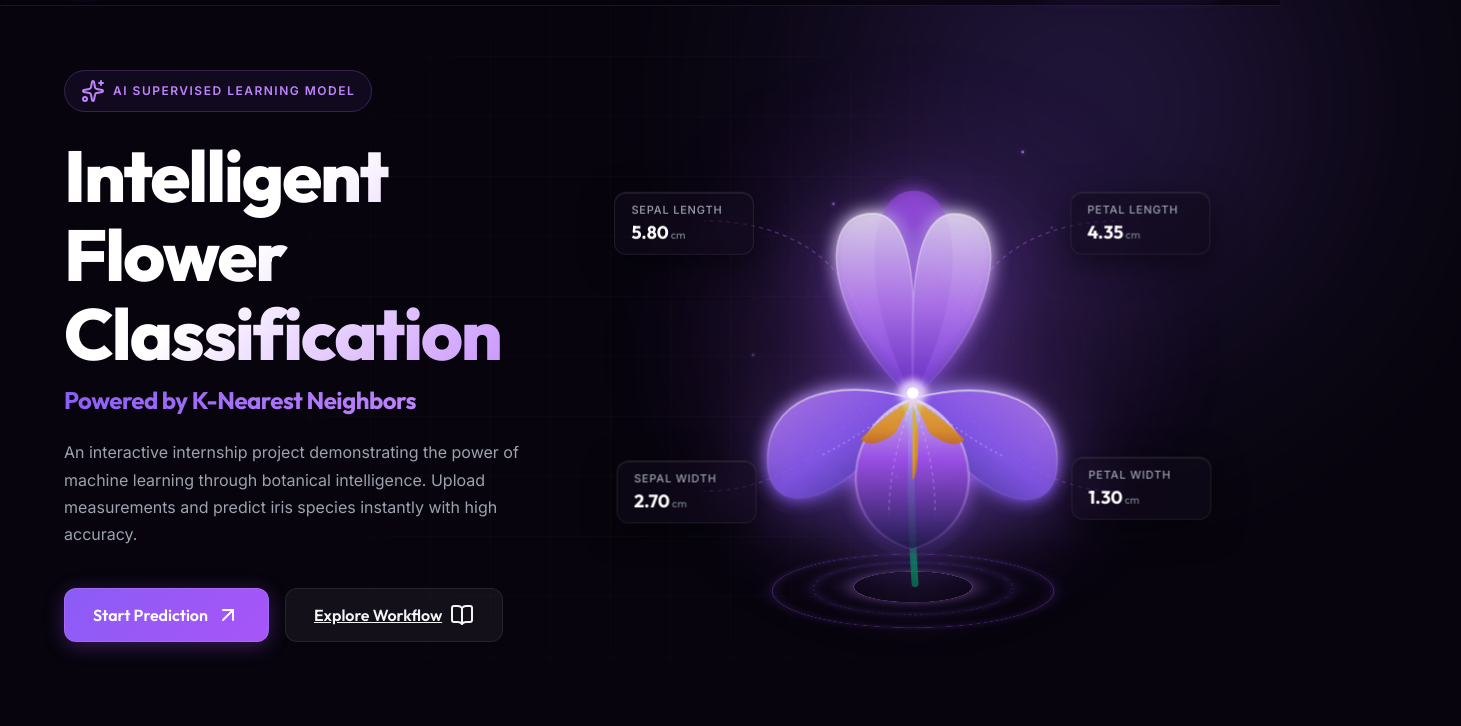
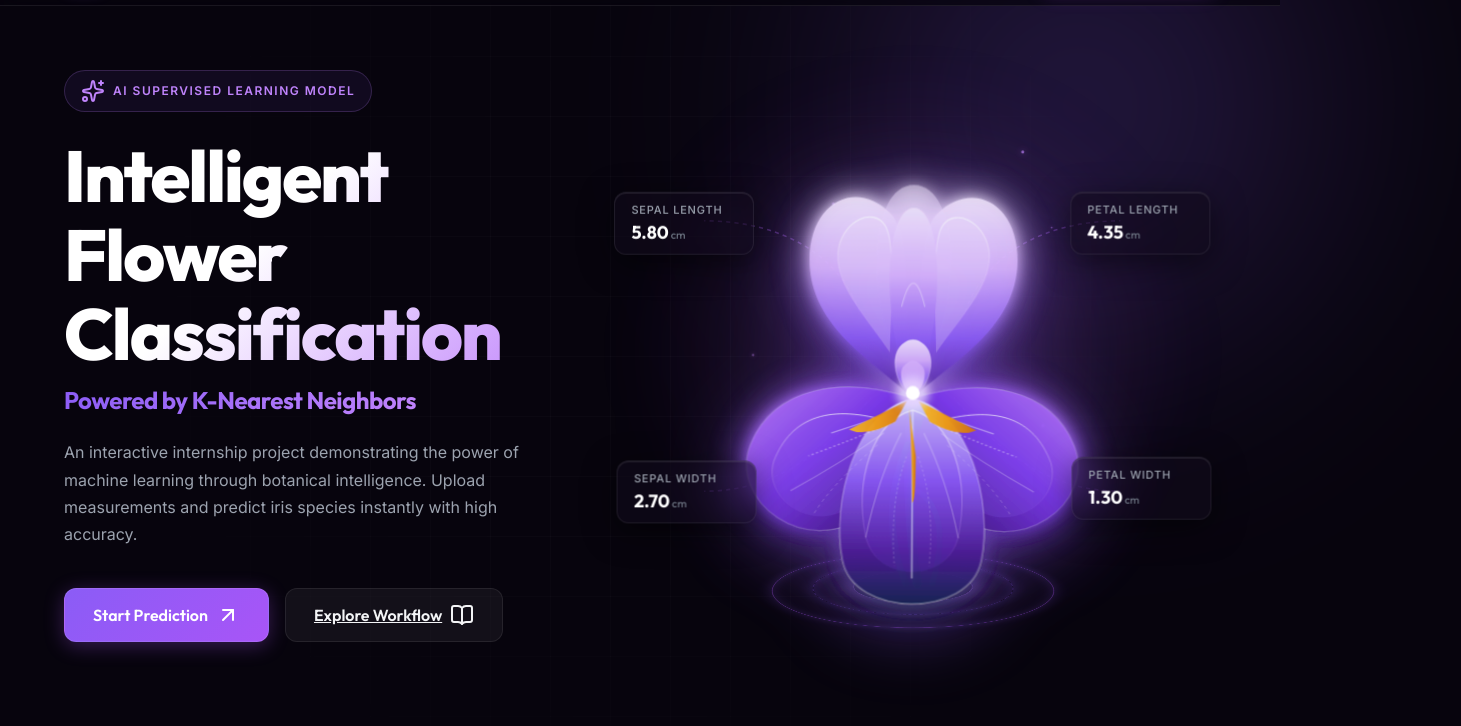
Before and after one commit to Sudiksha-Bharat-Singh/BloomSphere, a website built with Vite: page index.html in a window 1280 px wide. Shown: the part 74-800 px from the top of the page, 1461 px wide, since content can reach past the window. Built offline with nearby package versions, Linux system fonts and the light colour scheme.

Commit message:
feat: upgrade holographic iris SVG with realistic gradients, detailed petal anatomy, and improved glow filter

```diff
--- a/index.html
+++ b/index.html
@@ -141,105 +141,154 @@
               <div class="hologram-ring ring-3"></div>
             </div>
 
-            <!-- Premium Inline SVG Flower Illustration -->
+            <!-- Premium Realistic Holographic SVG Flower Illustration -->
             <svg viewBox="0 0 400 400" fill="none" xmlns="http://www.w3.org/2000/svg" class="hero-iris-svg" style="z-index: 2; position: relative;">
               <defs>
-                <!-- Glow Filter -->
-                <filter id="holo-glow" x="-20%" y="-20%" width="140%" height="140%">
-                  <feGaussianBlur stdDeviation="8" result="blur" />
-                  <feColorMatrix type="matrix" values="1 0 0 0 0  0 1 0 0 0  0 0 1 0 0  0 0 0 1.5 0" />
+                <!-- Holographic Glow Filter -->
+                <filter id="holo-glow" x="-30%" y="-30%" width="160%" height="160%">
+                  <feGaussianBlur stdDeviation="6" result="blur1" />
+                  <feGaussianBlur stdDeviation="15" result="blur2" />
                   <feMerge>
-                    <feMergeNode />
+                    <feMergeNode in="blur2" />
+                    <feMergeNode in="blur1" />
                     <feMergeNode in="SourceGraphic" />
                   </feMerge>
                 </filter>
 
-                <!-- Petal Gradients -->
-                <linearGradient id="stem-grad" x1="0" y1="0" x2="0" y2="1">
-                  <stop offset="0%" stop-color="#8B5CF6" stop-opacity="0.6" />
-                  <stop offset="30%" stop-color="#34D399" />
-                  <stop offset="100%" stop-color="#047857" stop-opacity="0.8" />
+                <!-- Color Gradients for Stem, Sepals and Petals -->
+                <linearGradient id="stem-grad" x1="0" y1="0" x2="1" y2="1">
+                  <stop offset="0%" stop-color="#8B5CF6" stop-opacity="0.5" />
+                  <stop offset="40%" stop-color="#10B981" />
+                  <stop offset="100%" stop-color="#064E3B" />
                 </linearGradient>
 
-                <linearGradient id="petal-back" x1="0" y1="0" x2="0" y2="1">
-                  <stop offset="0%" stop-color="#A855F7" />
+                <linearGradient id="leaf-grad" x1="0" y1="0" x2="0" y2="1">
+                  <stop offset="0%" stop-color="#34D399" />
+                  <stop offset="100%" stop-color="#047857" />
+                </linearGradient>
+
+                <linearGradient id="standard-petal-grad" x1="0" y1="0" x2="0" y2="1">
+                  <stop offset="0%" stop-color="#F3E8FF" />
+                  <stop offset="35%" stop-color="#D8B4FE" />
+                  <stop offset="70%" stop-color="#8B5CF6" />
                   <stop offset="100%" stop-color="#4C1D95" />
                 </linearGradient>
 
-                <linearGradient id="petal-left-fall" x1="0" y1="0" x2="1" y2="1">
+                <linearGradient id="fall-petal-grad-left" x1="0" y1="0" x2="1" y2="1">
                   <stop offset="0%" stop-color="#C084FC" />
-                  <stop offset="50%" stop-color="#8B5CF6" />
-                  <stop offset="100%" stop-color="#312E81" />
-                </linearGradient>
-
-                <linearGradient id="petal-right-fall" x1="1" y1="0" x2="0" y2="1">
-                  <stop offset="0%" stop-color="#C084FC" />
-                  <stop offset="50%" stop-color="#8B5CF6" />
-                  <stop offset="100%" stop-color="#312E81" />
-                </linearGradient>
-
-                <linearGradient id="petal-center-fall" x1="0" y1="0" x2="0" y2="1">
-                  <stop offset="0%" stop-color="#E9D5FF" />
-                  <stop offset="40%" stop-color="#A855F7" />
+                  <stop offset="45%" stop-color="#7C3AED" />
+                  <stop offset="80%" stop-color="#4C1D95" />
                   <stop offset="100%" stop-color="#1E1B4B" />
                 </linearGradient>
 
-                <linearGradient id="petal-standards" x1="0" y1="0" x2="0" y2="1">
-                  <stop offset="0%" stop-color="#F3E8FF" stop-opacity="0.9" />
-                  <stop offset="50%" stop-color="#C084FC" stop-opacity="0.8" />
-                  <stop offset="100%" stop-color="#7C3AED" stop-opacity="0.4" />
+                <linearGradient id="fall-petal-grad-right" x1="1" y1="0" x2="0" y2="1">
+                  <stop offset="0%" stop-color="#C084FC" />
+                  <stop offset="45%" stop-color="#7C3AED" />
+                  <stop offset="80%" stop-color="#4C1D95" />
+                  <stop offset="100%" stop-color="#1E1B4B" />
                 </linearGradient>
 
-                <linearGradient id="beard-grad" x1="0" y1="0" x2="0" y2="1">
+                <linearGradient id="fall-petal-grad-center" x1="0" y1="0" x2="0" y2="1">
+                  <stop offset="0%" stop-color="#DDD6FE" />
+                  <stop offset="40%" stop-color="#8B5CF6" />
+                  <stop offset="75%" stop-color="#4C1D95" />
+                  <stop offset="100%" stop-color="#172554" />
+                </linearGradient>
+
+                <linearGradient id="beard-grad-horiz" x1="0" y1="0.5" x2="1" y2="0.5">
                   <stop offset="0%" stop-color="#FBBF24" />
-                  <stop offset="70%" stop-color="#F59E0B" />
+                  <stop offset="50%" stop-color="#F59E0B" />
                   <stop offset="100%" stop-color="#D97706" />
                 </linearGradient>
 
-                <linearGradient id="accent-stroke-grad" x1="0" y1="0" x2="0" y2="1">
+                <linearGradient id="crease-highlight" x1="0" y1="0" x2="0" y2="1">
                   <stop offset="0%" stop-color="#FFFFFF" stop-opacity="0.8" />
-                  <stop offset="100%" stop-color="#C084FC" stop-opacity="0.1" />
+                  <stop offset="100%" stop-color="#C084FC" stop-opacity="0.0" />
                 </linearGradient>
               </defs>
 
-              <!-- Flower Stem -->
-              <path d="M200 240 Q197 320, 203 400" stroke="url(#stem-grad)" stroke-width="6" stroke-linecap="round" fill="none" />
-
-              <!-- Base Sepal Details -->
-              <path d="M190 240 Q200 220, 210 240 L203 270 L197 270 Z" fill="#10B981" opacity="0.8" />
+              <!-- Green Stem & Leaves -->
+              <g class="stem-group">
+                <path d="M200 240 Q192 320, 205 400" stroke="url(#stem-grad)" stroke-width="8" stroke-linecap="round" fill="none" />
+                <path d="M205 320 Q235 340, 218 400" stroke="url(#stem-grad)" stroke-width="5" stroke-linecap="round" fill="none" opacity="0.8" />
+                <path d="M196 280 Q170 340, 195 400" stroke="url(#stem-grad)" stroke-width="6" stroke-linecap="round" fill="none" opacity="0.8" />
+                <!-- Sepals at stem joint -->
+                <path d="M185 240 Q200 220, 215 240 L205 270 Z" fill="url(#leaf-grad)" stroke="#047857" stroke-width="1" />
+              </g>
 
               <!-- Holographic Glow Layer -->
-              <g filter="url(#holo-glow)" opacity="0.85">
-                <!-- Back Petal (Standard Back) -->
-                <path d="M200 240 C150 140, 160 60, 200 60 C240 60, 250 140, 200 240 Z" fill="url(#petal-back)" opacity="0.6" />
+              <g filter="url(#holo-glow)" opacity="0.95">
+                <!-- 1. BACK STANDARDS (Upper Petals Background) -->
+                <!-- Back Central Standard (Deep purple) -->
+                <path d="M200 240 C155 160, 160 55, 200 55 C240 55, 245 160, 200 240 Z" fill="url(#standard-petal-grad)" opacity="0.5" />
 
-                <!-- Left & Right Standards (Upper curved petals) -->
-                <path d="M200 240 C130 180, 110 80, 165 80 C210 80, 200 200, 200 240 Z" fill="url(#petal-standards)" stroke="url(#accent-stroke-grad)" stroke-width="1.5" />
-                <path d="M200 240 C270 180, 290 80, 235 80 C190 80, 200 200, 200 240 Z" fill="url(#petal-standards)" stroke="url(#accent-stroke-grad)" stroke-width="1.5" />
+                <!-- 2. SIDE STANDARDS (Upper Petals Left/Right) -->
+                <!-- Left Standard -->
+                <path d="M200 240 C170 210, 110 180, 110 120 C110 70, 150 50, 180 80 C200 100, 190 180, 200 240 Z" fill="url(#standard-petal-grad)" opacity="0.9" />
+                <!-- Left Standard Inner fold/highlights -->
+                <path d="M180 200 C160 170, 130 140, 135 110 C140 85, 165 75, 175 90 C185 105, 180 160, 180 200 Z" fill="rgba(243, 232, 255, 0.25)" stroke="url(#crease-highlight)" stroke-width="1" />
 
-                <!-- Lower Petals (Falls) -->
+                <!-- Right Standard -->
+                <path d="M200 240 C230 210, 290 180, 290 120 C290 70, 250 50, 220 80 C200 100, 210 180, 200 240 Z" fill="url(#standard-petal-grad)" opacity="0.9" />
+                <!-- Right Standard Inner fold/highlights -->
+                <path d="M220 200 C240 170, 270 140, 265 110 C260 85, 235 75, 225 90 C215 105, 220 160, 220 200 Z" fill="rgba(243, 232, 255, 0.25)" stroke="url(#crease-highlight)" stroke-width="1" />
+
+                <!-- Center Standard Front Overlay (Ruffles and definition) -->
+                <path d="M200 240 C170 170, 175 75, 200 75 C225 75, 230 170, 200 240 Z" fill="url(#standard-petal-grad)" opacity="0.95" />
+                <path d="M190 160 Q200 120, 210 160" stroke="#FFFFFF" stroke-width="1" stroke-linecap="round" opacity="0.4" fill="none" />
+
+                <!-- 3. FALLS (Lower Drooping Petals Left/Right/Center) -->
                 <!-- Left Drooping Fall -->
-                <path d="M200 240 C130 220, 70 240, 75 300 C80 350, 150 330, 200 240 Z" fill="url(#petal-left-fall)" stroke="url(#accent-stroke-grad)" stroke-width="1.5" />
+                <path d="M200 240 C140 220, 80 230, 60 280 C40 330, 110 380, 160 340 C180 320, 180 280, 200 240 Z" fill="url(#fall-petal-grad-left)" stroke="rgba(255, 255, 255, 0.2)" stroke-width="1" />
+                <!-- Left Fall Ruffled Overlay -->
+                <path d="M180 260 C130 245, 95 255, 80 295 C70 330, 120 360, 150 330 C165 315, 165 285, 180 260 Z" fill="rgba(139, 92, 246, 0.2)" stroke="url(#crease-highlight)" stroke-width="0.8" />
+
                 <!-- Right Drooping Fall -->
-                <path d="M200 240 C270 220, 330 240, 325 300 C320 350, 250 330, 200 240 Z" fill="url(#petal-right-fall)" stroke="url(#accent-stroke-grad)" stroke-width="1.5" />
-                <!-- Center Drooping Fall -->
-                <path d="M200 240 C140 260, 130 350, 200 370 C270 350, 260 260, 200 240 Z" fill="url(#petal-center-fall)" stroke="url(#accent-stroke-grad)" stroke-width="2" />
+                <path d="M200 240 C260 220, 320 230, 340 280 C360 330, 290 380, 240 340 C220 320, 220 280, 200 240 Z" fill="url(#fall-petal-grad-right)" stroke="rgba(255, 255, 255, 0.2)" stroke-width="1" />
+                <!-- Right Fall Ruffled Overlay -->
+                <path d="M220 260 C270 245, 305 255, 320 295 C330 330, 280 360, 250 330 C235 315, 235 285, 220 260 Z" fill="rgba(139, 92, 246, 0.2)" stroke="url(#crease-highlight)" stroke-width="0.8" />
 
-                <!-- Beards (Yellow crest details inside lower petals) -->
-                <path d="M200 240 Q175 255, 155 275 Q165 285, 185 270 Z" fill="url(#beard-grad)" opacity="0.9" />
-                <path d="M200 240 Q225 255, 245 275 Q235 285, 215 270 Z" fill="url(#beard-grad)" opacity="0.9" />
-                <path d="M200 240 Q200 270, 200 310 Q205 310, 205 270 Z" fill="url(#beard-grad)" opacity="0.95" />
+                <!-- Center Drooping Fall (Drawn prominently, draped down) -->
+                <path d="M200 240 C150 250, 130 330, 140 380 C150 430, 250 430, 260 380 C270 330, 250 250, 200 240 Z" fill="url(#fall-petal-grad-center)" stroke="rgba(255, 255, 255, 0.25)" stroke-width="1.5" />
+                <!-- Center Fall Crease overlay -->
+                <path d="M200 250 C165 260, 150 310, 160 360 C170 400, 230 400, 240 360 C250 310, 235 260, 200 250 Z" fill="rgba(124, 58, 237, 0.15)" stroke="url(#crease-highlight)" stroke-width="1" />
 
-                <!-- Neon veins / styling lines -->
-                <path d="M200 240 C180 250, 160 270, 120 290" stroke="rgba(255, 255, 255, 0.4)" stroke-width="1" stroke-dasharray="2 3" />
-                <path d="M200 240 C220 250, 240 270, 280 290" stroke="rgba(255, 255, 255, 0.4)" stroke-width="1" stroke-dasharray="2 3" />
-                <path d="M200 240 C190 270, 180 300, 180 340" stroke="rgba(255, 255, 255, 0.3)" stroke-width="1" stroke-dasharray="3 3" />
-                <path d="M200 240 C210 270, 220 300, 220 340" stroke="rgba(255, 255, 255, 0.3)" stroke-width="1" stroke-dasharray="3 3" />
+                <!-- 4. BEARD AND VEINS (Detailed realistic streaks) -->
+                <!-- Left Fall Veins -->
+                <path d="M190 250 Q160 260, 130 270" stroke="rgba(255, 255, 255, 0.45)" stroke-width="1" stroke-linecap="round" fill="none" />
+                <path d="M185 260 Q150 275, 110 290" stroke="rgba(255, 255, 255, 0.35)" stroke-width="1.2" stroke-dasharray="2 2" fill="none" />
+                <path d="M175 270 Q140 295, 95 320" stroke="rgba(255, 255, 255, 0.3)" stroke-width="1" stroke-linecap="round" fill="none" />
+                <path d="M170 280 Q130 315, 115 340" stroke="rgba(255, 255, 255, 0.25)" stroke-width="0.8" stroke-dasharray="3 3" fill="none" />
+
+                <!-- Right Fall Veins -->
+                <path d="M210 250 Q240 260, 270 270" stroke="rgba(255, 255, 255, 0.45)" stroke-width="1" stroke-linecap="round" fill="none" />
+                <path d="M215 260 Q250 275, 290 290" stroke="rgba(255, 255, 255, 0.35)" stroke-width="1.2" stroke-dasharray="2 2" fill="none" />
+                <path d="M225 270 Q260 295, 305 320" stroke="rgba(255, 255, 255, 0.3)" stroke-width="1" stroke-linecap="round" fill="none" />
+                <path d="M230 280 Q270 315, 285 340" stroke="rgba(255, 255, 255, 0.25)" stroke-width="0.8" stroke-dasharray="3 3" fill="none" />
+
+                <!-- Center Fall Veins -->
+                <path d="M200 250 L200 395" stroke="rgba(255, 255, 255, 0.5)" stroke-width="1.5" stroke-linecap="round" fill="none" />
+                <path d="M190 270 Q170 310, 160 360" stroke="rgba(255, 255, 255, 0.3)" stroke-width="1" stroke-linecap="round" fill="none" />
+                <path d="M210 270 Q230 310, 240 360" stroke="rgba(255, 255, 255, 0.3)" stroke-width="1" stroke-linecap="round" fill="none" />
+                <path d="M195 290 Q180 330, 185 385" stroke="rgba(255, 255, 255, 0.25)" stroke-width="0.8" stroke-dasharray="2 2" fill="none" />
+                <path d="M205 290 Q220 330, 215 385" stroke="rgba(255, 255, 255, 0.25)" stroke-width="0.8" stroke-dasharray="2 2" fill="none" />
+
+                <!-- Glowing Yellow Beard Details (Crest of the falls) -->
+                <!-- Left Beard -->
+                <path d="M195 242 Q175 252, 145 267 Q160 274, 185 260 Z" fill="url(#beard-grad-horiz)" opacity="0.95" />
+                <!-- Right Beard -->
+                <path d="M205 242 Q225 252, 255 267 Q240 274, 215 260 Z" fill="url(#beard-grad-horiz)" opacity="0.95" />
+                <!-- Center Beard -->
+                <path d="M197 248 Q200 290, 200 330 Q203 330, 203 290 Z" fill="url(#beard-grad-horiz)" opacity="0.95" />
+
+                <!-- 5. STYLE ARMS (Upright curved core protective petals) -->
+                <path d="M200 240 C182 225, 180 200, 192 192 C197 188, 203 188, 208 192 C220 200, 218 225, 200 240 Z" fill="url(#standard-petal-grad)" opacity="0.95" stroke="rgba(255, 255, 255, 0.4)" stroke-width="0.8" />
+                <path d="M200 240 C190 230, 186 215, 194 210 C198 206, 202 206, 206 210 C214 215, 210 230, 200 240 Z" fill="#D8B4FE" opacity="0.85" />
               </g>
 
-              <!-- Central core glow nodes -->
-              <circle cx="200" cy="235" r="12" fill="#E9D5FF" filter="blur(3px)" opacity="0.9" />
-              <circle cx="200" cy="235" r="5" fill="#FFFFFF" />
+              <!-- Central core high-energy glow node -->
+              <circle cx="200" cy="235" r="14" fill="#E9D5FF" filter="blur(4px)" opacity="0.85" />
+              <circle cx="200" cy="235" r="6" fill="#FFFFFF" />
             </svg>
           </div>
         </div>
```
